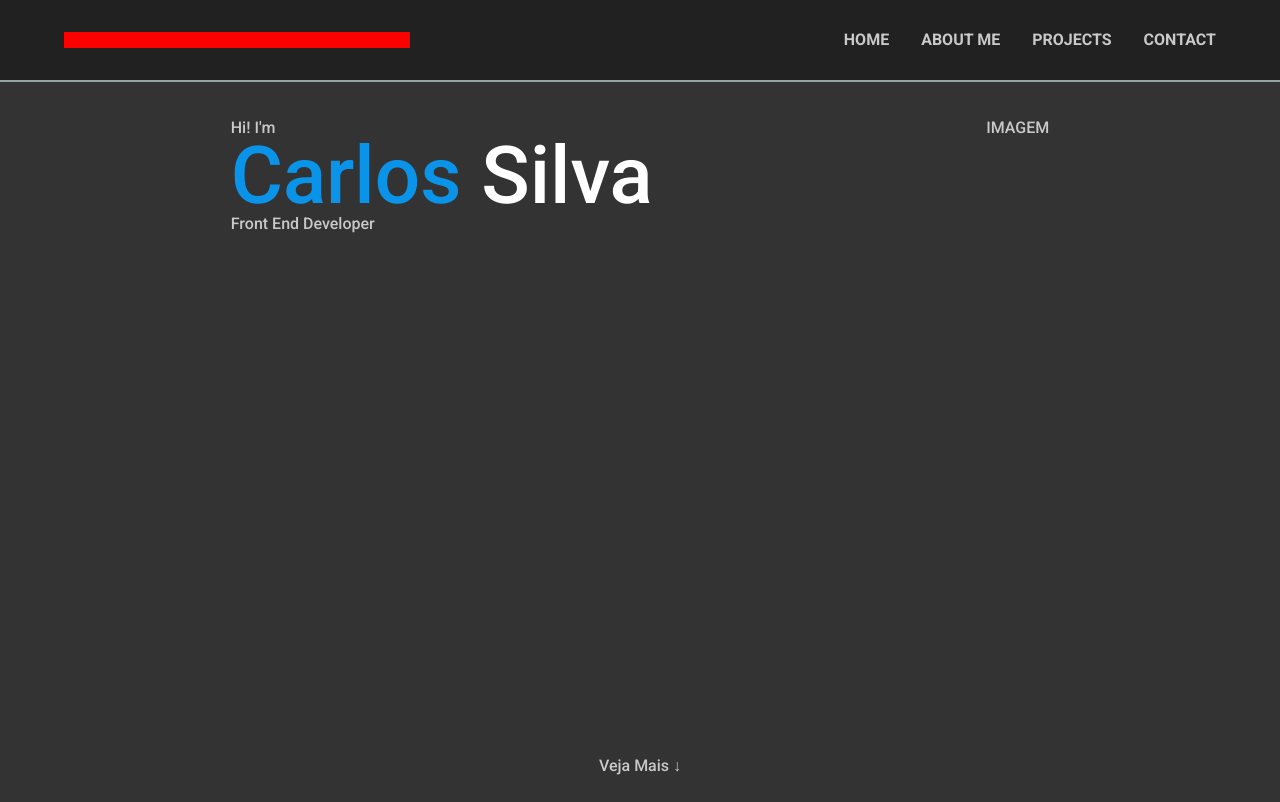
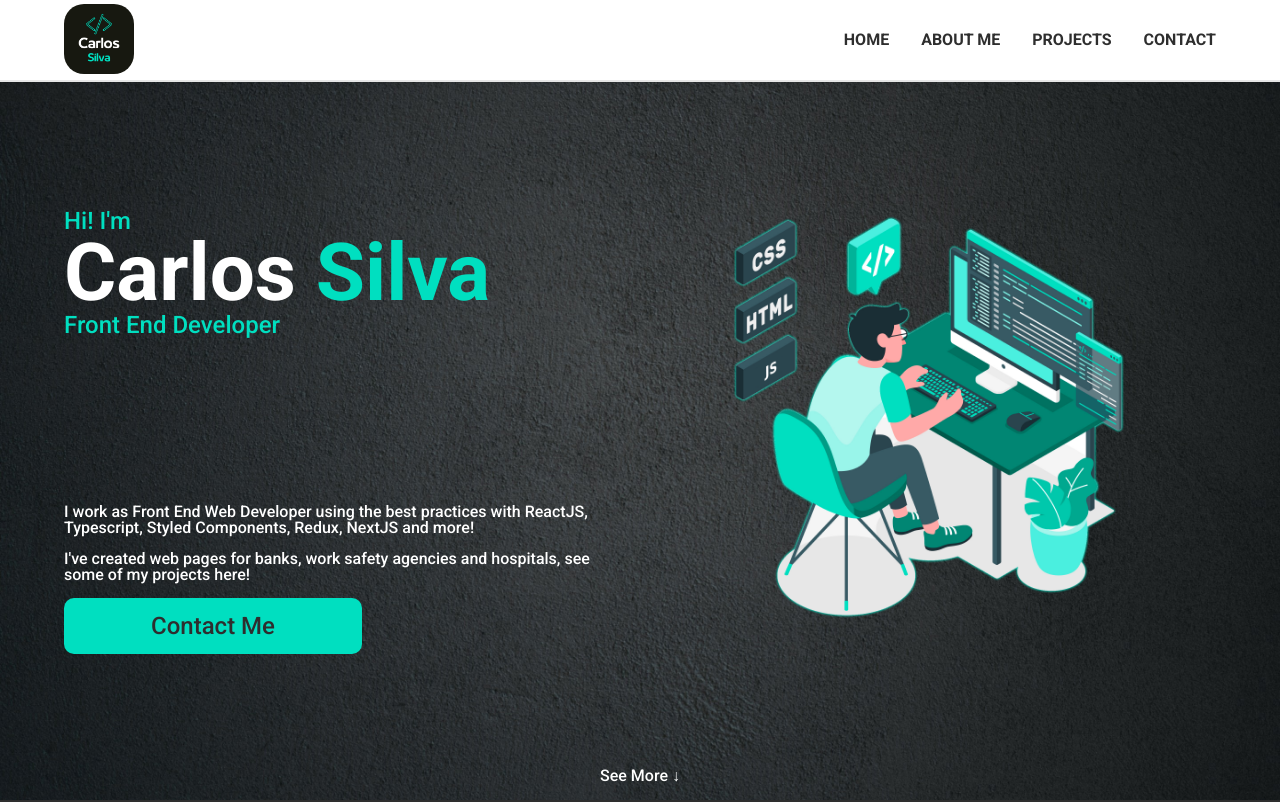
Before and after one commit to ycarlosedu/Portfolio, a plain HTML site: page index.html in a window 1280 px wide. Shown: the top 802 px of the page. Drawn offline with Linux system fonts and the light colour scheme.

Commit message:
feat: home page

```diff
--- /dev/null
+++ b/controllers/observer.js
@@ -0,0 +1,24 @@
+import { typeWriter } from './typeWriter.js';
+
+const observer = new IntersectionObserver(entries => {
+  entries.forEach(entry => {
+    if (entry.intersectionRatio >= 0.2) {
+      if (entry.target.className.includes('init_hidden')){
+        entry.target.classList.add('init_hidden_off');
+      }
+      if (entry.target.className.includes('type_writer')){
+        typeWriter(entry.target)
+      }
+    }
+  })
+}, {
+  threshold: 0.2
+});
+
+Array.from(document.querySelectorAll('.init_hidden')).forEach(element => {
+  observer.observe(element)
+})
+
+Array.from(document.querySelectorAll('.type_writer')).forEach(element => {
+  observer.observe(element)
+})
--- /dev/null
+++ b/controllers/scroll.js
@@ -0,0 +1,60 @@
+window.addEventListener('load', function() {
+  location.href = "#home";
+})
+
+function getElementPosition(element) {
+  if (document.querySelector(`#${element}`). getBoundingClientRect().y === 100 ||
+  document.querySelector(`#${element}`). getBoundingClientRect().y === -100) return true
+}
+
+function MoveUp() {
+  if (location.hash === '#home' && getElementPosition('home')) {
+    return
+  }
+  if (location.hash === '#about' && getElementPosition('about')) {
+    document.querySelector('a[href="#home"]').click();
+    return
+  }
+  if (location.hash === '#projects' && getElementPosition('projects')) {
+    document.querySelector('a[href="#about"]').click();
+    return
+  }
+  if (location.hash === '#contact' && getElementPosition('contact')) {
+    document.querySelector('a[href="#projects"]').click();
+    return
+  }
+}
+
+function MoveDown() {
+  if (location.hash === '#home' && getElementPosition('home')) {
+    document.querySelector('a[href="#about"]').click();
+    return
+  }
+  if (location.hash === '#about' && getElementPosition('about')) {
+    document.querySelector('a[href="#projects"]').click();
+    return
+  }
+  if (location.hash === '#projects' && getElementPosition('projects')) {
+    document.querySelector('a[href="#contact"]').click();
+    return
+  }
+  if (location.hash === '#contact' && getElementPosition('contact')) {
+    return
+  }
+}
+
+function Scroll(e) {
+  window.removeEventListener('scroll')
+  // console.log(e.path[1])
+  console.log(location.hash === '#home' && getElementPosition('home'))
+  // mesma posição
+  if (e.scrollY === lastScrollTop) return;
+
+  this.scrollY < lastScrollTop ? MoveUp() :  MoveDown()
+  lastScrollTop = this.scrollY;
+  window.addEventListener('scroll', Scroll(e))
+}
+
+var lastScrollTop = 0;
+
+window.addEventListener('scroll', e => Scroll(e))
--- /dev/null
+++ b/controllers/typeWriter.js
@@ -0,0 +1,11 @@
+export function typeWriter(element) {
+  const textArray = element.textContent.split('')
+  element.textContent = ''
+
+  textArray.forEach((letter, index) => {
+    setTimeout(() => {
+      element.textContent += letter
+    }, 75 * index) //miliseconds timeout
+  })
+
+}
--- a/index.html
+++ b/index.html
@@ -14,14 +14,15 @@
 
   <title>Carlos Silva Portfolio</title>
 </head>
+
 <body>
   <header>
-    <div id="logo">
-      <img src="" alt="">
+    <div class="logo">
+      <img class="logo_img" src="./assets/logo.png" alt="">
     </div>
 
-    <nav id="navbar">
-      <ul id="navbar_items">
+    <nav class="navbar">
+      <ul class="navbar_items">
         <li>
           <a class="navbar_item" href="#home">HOME</a>
         </li>
@@ -41,13 +42,14 @@
     </nav>
   </header>
 
-  <section id="home">
-    <div id="home_content">
-      <div id="home_apresentation">
+  <section class="pages" id="home">
+      <div class="home_content">
+        <div class="home_apresentation">
+          <div class="home_apresentation_name">
             <h1>
               Hi! I'm <br>
-          <strong id="home_name">Carlos
-            <span id="home_last_name">
+              <strong class="home_name init_hidden scale">Carlos
+                <span class="home_last_name">
                   Silva
                 </span>
               </strong>
@@ -55,40 +57,73 @@
             <h2>Front End Developer</h2>
           </div>
 
-      <div id="home_image">
-        <p>IMAGEM</p>
+          <div class="home_apresentation_introduction init_hidden up">
+            <p>
+              I work as Front End Web Developer using the best practices with ReactJS, Typescript, Styled Components, Redux, NextJS and more!
+            </p>
+            <p>
+              I've created web pages for banks, work safety agencies and hospitals, see some of my projects
+              <a href="#projects">
+                here!
+              </a>
+            </p>
+            <div class="buttons_flex">
+              <a href="#contact" class="custom_button btn_normal">
+                Contact Me
+              </a>
+            </div>
+          </div>
+        </div>
+
+        <div class="home_image">
+          <img src="./assets/vector-home.png" class="init_hidden right" alt="">
+        </div>
       </div>
     </div>
 
     <div class="show_more">
-      <a href="#about">Veja Mais ↓</a>
+      <a href="#about">See More ↓</a>
     </div>
   </section>
 
-  <section id="about">
-    <div id="home_content">
+  <section class="pages" id="about">
+    <div class="home_content">
       <p>About</p>
+      <p class='init_hidden left'>
+        I work as Front End Web Developer using the best practices with ReactJS, Typescript, Styled Components, Redux, NextJS and more!
+      </p>
     </div>
 
     <div class="show_more">
-      <a href="#projects">Veja Mais ↓</a>
+      <a href="#projects">See More ↓</a>
     </div>
   </section>
 
-  <section id="projects">
-    <div id="home_content">
-      <p>About</p>
+  <section class="pages" id="projects">
+    <div class="home_content">
+      <p>projects</p>
+      <p class='init_hidden right'>
+        I work as Front End Web Developer using the best practices with ReactJS, Typescript, Styled Components, Redux, NextJS and more!
+      </p>
     </div>
 
     <div class="show_more">
-      <a href="#contact">Veja Mais ↓</a>
+      <a href="#contact">See More ↓</a>
     </div>
   </section>
 
-  <section id="contact">
-    <div id="home_content">
-      <p>About</p>
+  <section class="pages" id="contact">
+    <div class="home_content">
+      <p>contact</p>
+      <p class='init_hidden'>
+        I work as Front End Web Developer using the best practices with ReactJS, Typescript, Styled Components, Redux, NextJS and more!
+      </p>
     </div>
+    <a href="https://www.freepik.com/vectors/backend">Backend vector created by storyset - www.freepik.com</a>
   </section>
+
+  <script type="module" src="./controllers/scroll.js"></script>
+  <script type="module" src="./controllers/observer.js"></script>
+
 </body>
 </html>
--- a/styles.css
+++ b/styles.css
@@ -1,3 +1,21 @@
+:root {
+  --black: #2E2E2E;
+  --gray: #E7E7E7;
+  --dark-green: #385A64;
+  --medium-green: #018673;
+  --light-green: #00DFC0;
+  --white: #FFF;
+}
+
+::-webkit-scrollbar {
+  display: none;
+}
+
+html {
+  scroll-behavior: smooth;
+
+}
+
 body {
   width: 100%;
   font-family: 'Roboto', sans-serif;
@@ -5,7 +23,17 @@ body {
   display: flex;
   flex-direction: column;
   align-items: center;
-  color: #c9c9c9;
+  color: var(--white);
+  overflow-x: hidden;
+}
+
+a {
+  text-decoration: none;
+  color: var(--white);
+}
+
+a:hover {
+  color: var(--light-green);
 }
 
 /* HEADER */
@@ -18,20 +46,25 @@ header {
   justify-content: space-between;
   height: 80px;
   padding: 0 5%;
-  background-color: #212121;
-  border-bottom: 2px solid #98A3A6;
+  background-color: var(--white);
+  border-bottom: 2px solid var(--gray);
+  z-index: 2;
 }
 
-#logo {
+.logo {
   width: 30%;
-  background-color: red;
 }
 
-#navbar {
+.logo_img {
+  width: 70px;
+  border-radius: 20px;
+}
+
+.navbar {
   width: 70%;
 }
 
-#navbar_items {
+.navbar_items {
   display: flex;
   width: 100%;
   align-items: center;
@@ -42,47 +75,164 @@ header {
 
 .navbar_item {
   text-decoration: none;
-  color: #c9c9c9;
+  color: var(--black);
   transition: all 0.2s ease-in-out;
+  position: relative;
 }
 
 .navbar_item:hover {
-  color: #0994ea;
-  border-bottom: 2px solid #0994ea;
+  color: var(--light-green);
 }
 
-/* SECTIONS */
+.navbar_item:after{
+  content: '';
+  position: absolute;
+  height: 3px;
+  width: 0;
+  right:inherit;
+  top:inherit;
+  left:0;
+  bottom: -5px;
+  background: var(--light-green);
+  transition: 400ms ease all;
+}
 
-section {
+.navbar_item:hover:after{
+  width:100%;
+  transition:800ms ease all;
+}
+
+/* HOME */
+
+#home {
+  background-image: url('./assets/bg-home.jpg');
+  background-repeat: no-repeat;
+  background-position: center;
+  background-size: cover;
+}
+
+.home_content {
+  width: 100%;
+  height: 90%;
+  display: flex;
+  justify-content: space-around;
+}
+
+.home_apresentation {
+  width: 50%;
+  display: flex;
+  flex-direction: column;
+}
+
+.home_apresentation_name {
+  font-size: 24px;
+  color: var(--light-green);
+  height: 50%;
+  display: flex;
+  flex-direction: column;
+  justify-content: center;
+}
+
+.home_name {
+  font-size: 5rem;
+  font-weight: bold;
+  color: var(--white);
+}
+
+.home_last_name {
+  color: var(--light-green);
+}
+
+.home_apresentation_introduction {
+  padding-right: 10px;
+  display: flex;
+  flex-direction: column;
+  gap: 15px;
+  justify-content: center;
+  height: 50%;
+}
+
+.home_image {
+  width: 50%;
+  display: grid;
+  place-items: center;
+  overflow: hidden;
+}
+
+.home_image > img {
+  width: 80%;
+}
+
+
+/* GLOBAL */
+
+.pages {
   width: 90%;
   height: calc(100vh - 120px);
   padding: 120px 5% 0px;
-  background-color: #333333;
+  /* background-color: .333333; */
+  background-color: var(--black);;
   display: flex;
   flex-direction: column;
   align-items: center;
   justify-content: space-evenly;
 }
 
-/* HOME */
-
-#home_content {
+.buttons_flex {
+  display: flex;
   width: 100%;
-  height: 90%;
-  display: flex;
-  justify-content: space-around;
+  align-items: center;
 }
 
-#home_name {
-  font-size: 5rem;
-  color: #0994ea;
+.custom_button {
+  width: 250px;
+  padding: 1rem 1.5rem;
+  border-radius: 10px;
+  text-align: center;
+  font-size: 24px;
+  color: var(--black);
+  background: var(--gray);
+  text-decoration: none;
+  cursor: pointer;
+  transition: all 0.3s ease;
+  position: relative;
+  outline: none;
 }
 
-#home_last_name {
-  color: #fff;
+/* SCROLL OPACITY */
+
+.init_hidden {
+  opacity: 0;
+  transition: all 1s ease-in-out;
 }
 
-/* GLOBAL */
+.init_hidden.left {
+  transform: translateX(-50%);
+}
+
+.init_hidden.right {
+  transform: translateX(50%);
+}
+
+.init_hidden.up {
+  transform: translateY(-50%);
+}
+
+.init_hidden.down {
+  transform: translateY(50%);
+}
+
+.init_hidden.scale {
+  transform: scale(0);
+}
+
+.init_hidden_off {
+  opacity: 1;
+  transform: scale(1);
+  transform: translateX(0) !important;
+}
+
+/* SHOW MORE */
 
 .show_more {
   width: 100%;
@@ -94,5 +244,63 @@ section {
 
 .show_more > a {
   text-decoration: none;
-  color: #c9c9c9;
+  color: var(--white);
+  transition: all 0.2s ease-in-out;
+  animation: jump 0.7s linear alternate infinite;
 }
+
+@keyframes jump {
+  0%   {transform: translate3d(0,0,0) }
+  40%  {transform: translate3d(0,30%,0) }
+  100% {transform: translate3d(0,100%,0) }
+}
+
+.show_more > a:hover {
+  color: var(--light-green);
+}
+
+/* TYPE WRITER */
+
+.type_writer::after {
+  content: '|';
+  color: var(--white);
+  margin-left: 5px;
+  opacity: 1;
+  animation: blink 0.7s infinite;
+}
+
+@keyframes blink {
+  0%, 100%   {opacity: 1 }
+  50%  {opacity: 0 }
+}
+
+/* -------- BUTTONS VARIANTS -------------- */
+
+.btn_normal {
+  background: var(--light-green);
+  border: none;
+  z-index: 1;
+}
+.btn_normal:after {
+  position: absolute;
+  content: "";
+  width: 100%;
+  height: 0;
+  top: 0;
+  left: 0;
+  z-index: -1;
+  border-radius: 10px;
+  background-color: var(--black);
+  transition: all 0.3s ease;
+}
+.btn_normal:hover {
+  color: var(--light-green);
+}
+.btn_normal:hover:after {
+  top: auto;
+  bottom: 0;
+  height: 100%;
+}
+.btn_normal:active {
+  top: 2px;
+}
```
Also changed, not shown: assets/bg-home.jpg (added), assets/logo.png (added), assets/vector-home.png (added). Lines whose indentation alone changed are shown as unchanged.
